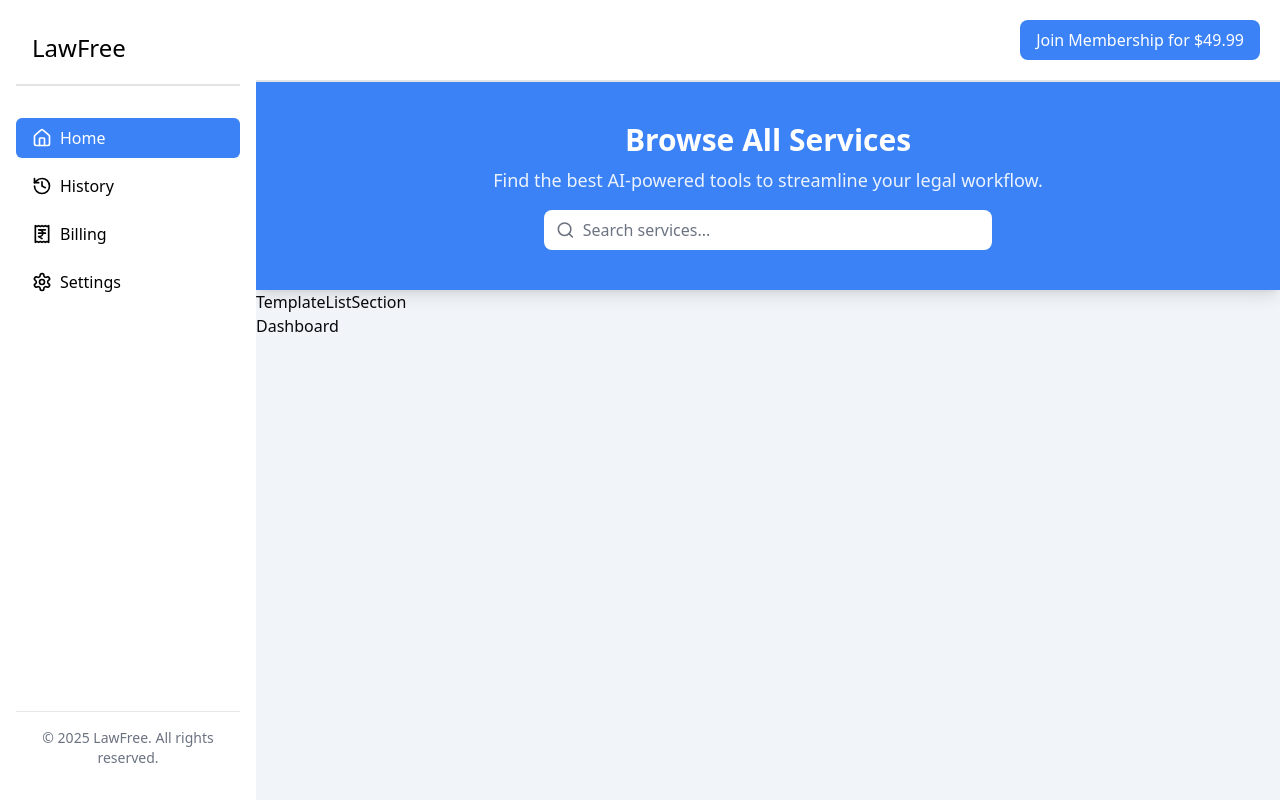
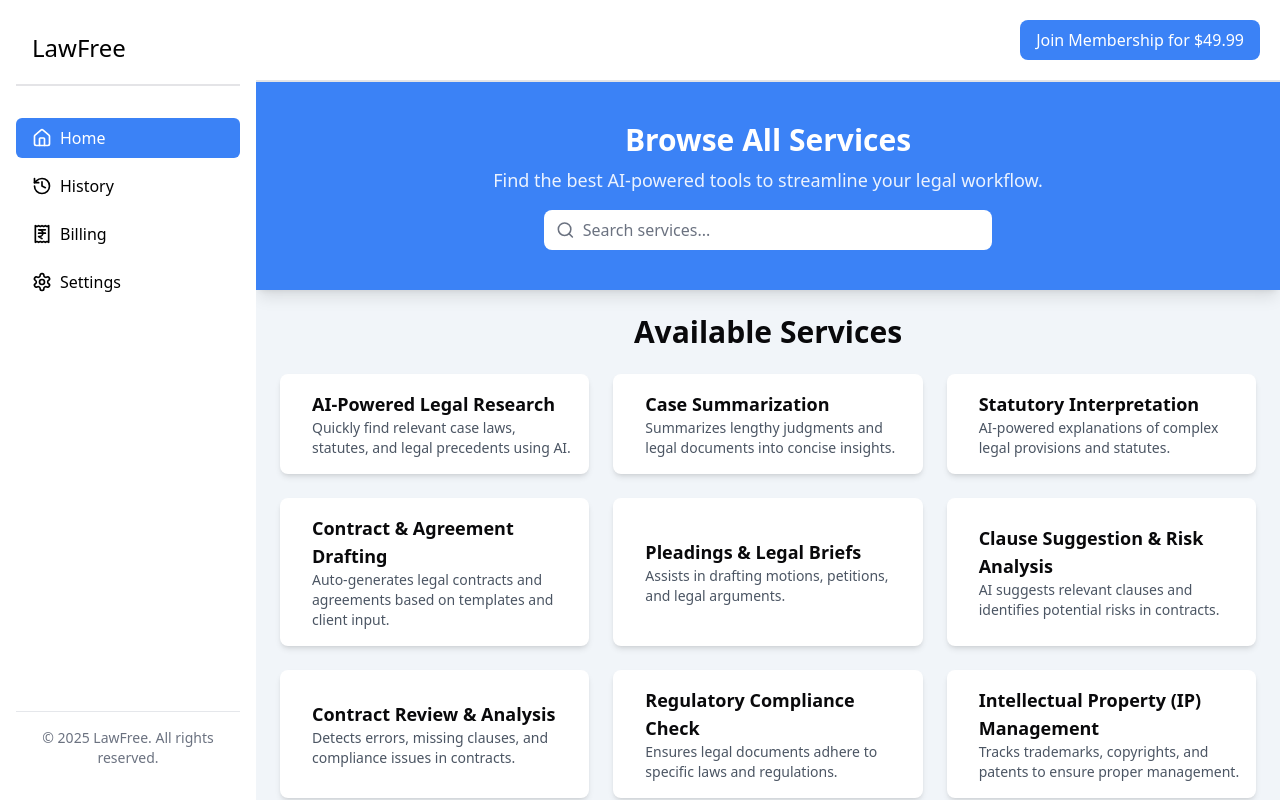
Before and after one commit to abhudaylath/lawfree, a Next.js app: page /dashboard in a window 1280 px wide. Shown: the top 800 px of the page. Built offline with nearby package versions, Linux system fonts and the light colour scheme.

Commit message:
template list section started

```diff
--- a/src/app/dashboard/_components/templateListSection.tsx
+++ b/src/app/dashboard/_components/templateListSection.tsx
@@ -1,9 +1,36 @@
-import React from 'react'
+import legalAiServices from "@/app/(data)/template";
+import React from "react";
+
+export interface TEMPLATE {
+  name: string;
+  description: string;
+  category: string;
+  icon: string;
+}
 
 function TemplateListSection() {
   return (
-    <div>TemplateListSection</div>
-  )
+    <div className="p-6">
+      <h2 className="text-3xl font-bold text-center mb-6">Available Services</h2>
+      <div className="grid grid-cols-1 sm:grid-cols-2 md:grid-cols-3 gap-6">
+        {legalAiServices.map((item: TEMPLATE, index: number) => (
+          <div
+            key={index}
+            className="p-4 bg-white shadow-md rounded-lg flex items-center gap-4"
+          >
+            <span className="text-blue-500 text-2xl">
+              {/* Assuming you're using Lucide icons or similar */}
+              <i className={`lucide-${item.icon}`} />
+            </span>
+            <div>
+              <h3 className="text-lg font-semibold">{item.name}</h3>
+              <p className="text-gray-600 text-sm">{item.description}</p>
+            </div>
+          </div>
+        ))}
+      </div>
+    </div>
+  );
 }
 
-export default TemplateListSection
+export default TemplateListSection;
--- a/src/app/dashboard/layout.tsx
+++ b/src/app/dashboard/layout.tsx
@@ -12,7 +12,7 @@ function layout({
             <div>
                 <Sidebar />
             </div>
-            <div className='md:ml-64 bg-slate-100 h-screen'>
+            <div className='md:ml-64 bg-slate-100'>
                 <Header/>
                 {children}
             </div>
--- a/src/app/dashboard/page.tsx
+++ b/src/app/dashboard/page.tsx
@@ -7,9 +7,6 @@ function Dashboard() {
     <div>
       <SearchSection/>
       <TemplateListSection/>
-      <div>
-        Dashboard
-      </div>
     </div>
   )
 }
```
